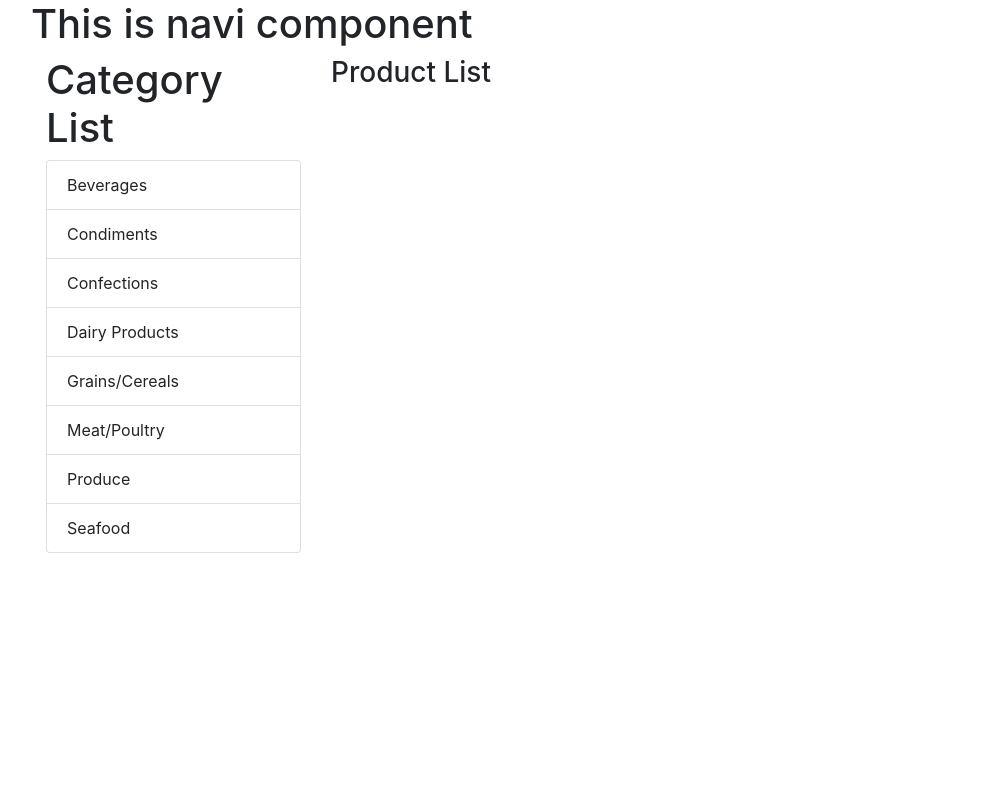
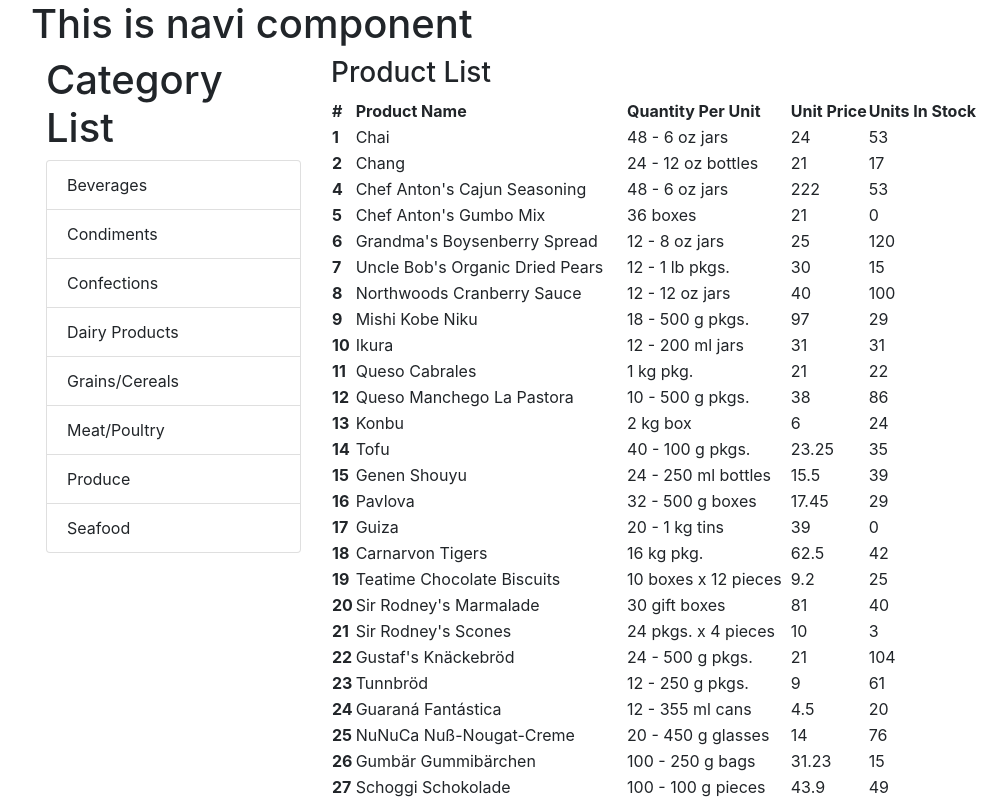
Before and after one commit to drewenia/react-tutorial, a React (Create React App) app: page / in a window 1280 px wide. Shown: the top 800 px of the page, without its empty margins (39-1046 px from the left). Built offline with nearby package versions, Linux system fonts and the light colour scheme; data requests are answered from the project's data file.

Commit message:
ProductList componentinde bir table icerisinde db.json dosyasindaki Product'lar listelendi

```diff
--- a/src/ProductList.js
+++ b/src/ProductList.js
@@ -5,6 +5,30 @@ class ProductList extends Component {
         return (
             <div>
                 <h3>{this.props.info.title}</h3>
+                <table>
+                    <thead>
+                    <tr>
+                        <th>#</th>
+                        <th>Product Name</th>
+                        <th>Quantity Per Unit</th>
+                        <th>Unit Price</th>
+                        <th>Units In Stock</th>
+                    </tr>
+                    </thead>
+                    <tbody>
+                    {
+                        this.props.products.map(product =>
+                            <tr key={product.id}>
+                                <th scope="row">{product.id}</th>
+                                <td>{product.productName}</td>
+                                <td>{product.quantityPerUnit}</td>
+                                <td>{product.unitPrice}</td>
+                                <td>{product.unitsInStock}</td>
+                            </tr>
+                        )
+                    }
+                    </tbody>
+                </table>
             </div>
         );
     }
```
